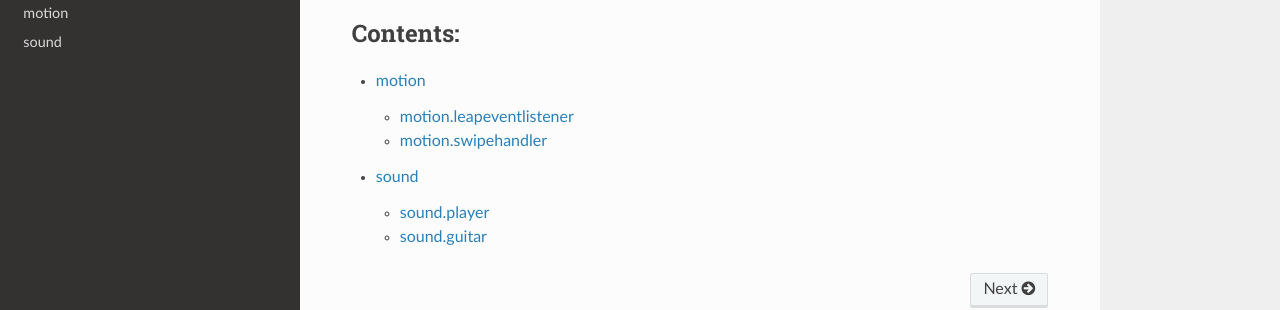
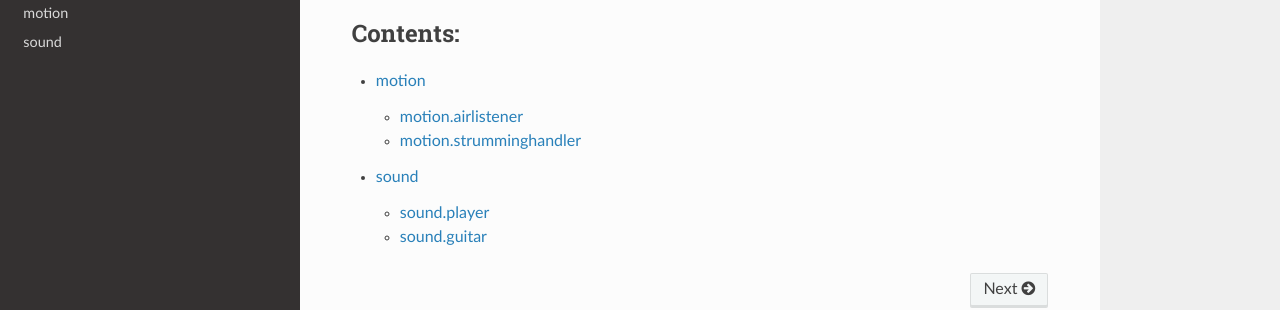
Before and after one commit to yuhui-zh15/AirGuitar, a Sphinx documentation site: the page built from docs/source/index.rst, in a window 1280 px wide. Shown: the part 139-449 px from the top of the page. Built offline with Sphinx 7.4.7 and the Read the Docs theme 2.0.0, drawn with Linux system fonts in a browser that asks for light colours.

Commit message:
docs: update docs for motion and sound

```diff
--- a/docs/source/motion.rst
+++ b/docs/source/motion.rst
@@ -1,18 +1,18 @@
 motion
 ======
 
-motion\.leapeventlistener
--------------------------
+motion\.airlistener
+-------------------
 
-.. automodule:: motion.leapeventlistener
+.. automodule:: motion.airlistener
     :members:
     :undoc-members:
     :show-inheritance:
 
-motion\.swipehandler
---------------------
+motion\.strumminghandler
+------------------------
 
-.. automodule:: motion.swipehandler
+.. automodule:: motion.strumminghandler
     :members:
     :undoc-members:
     :show-inheritance:
```
Also changed, not shown: 20 other files.
